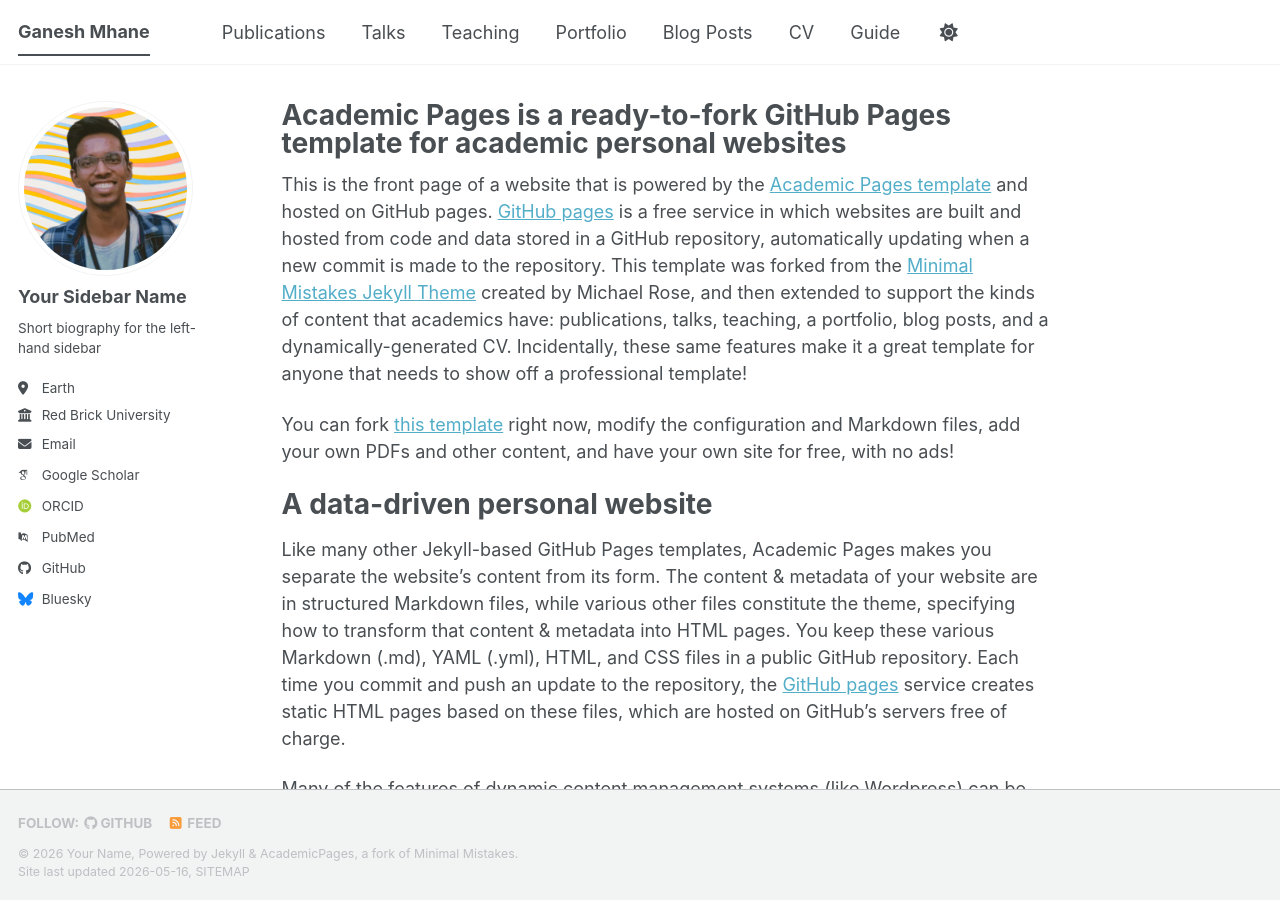
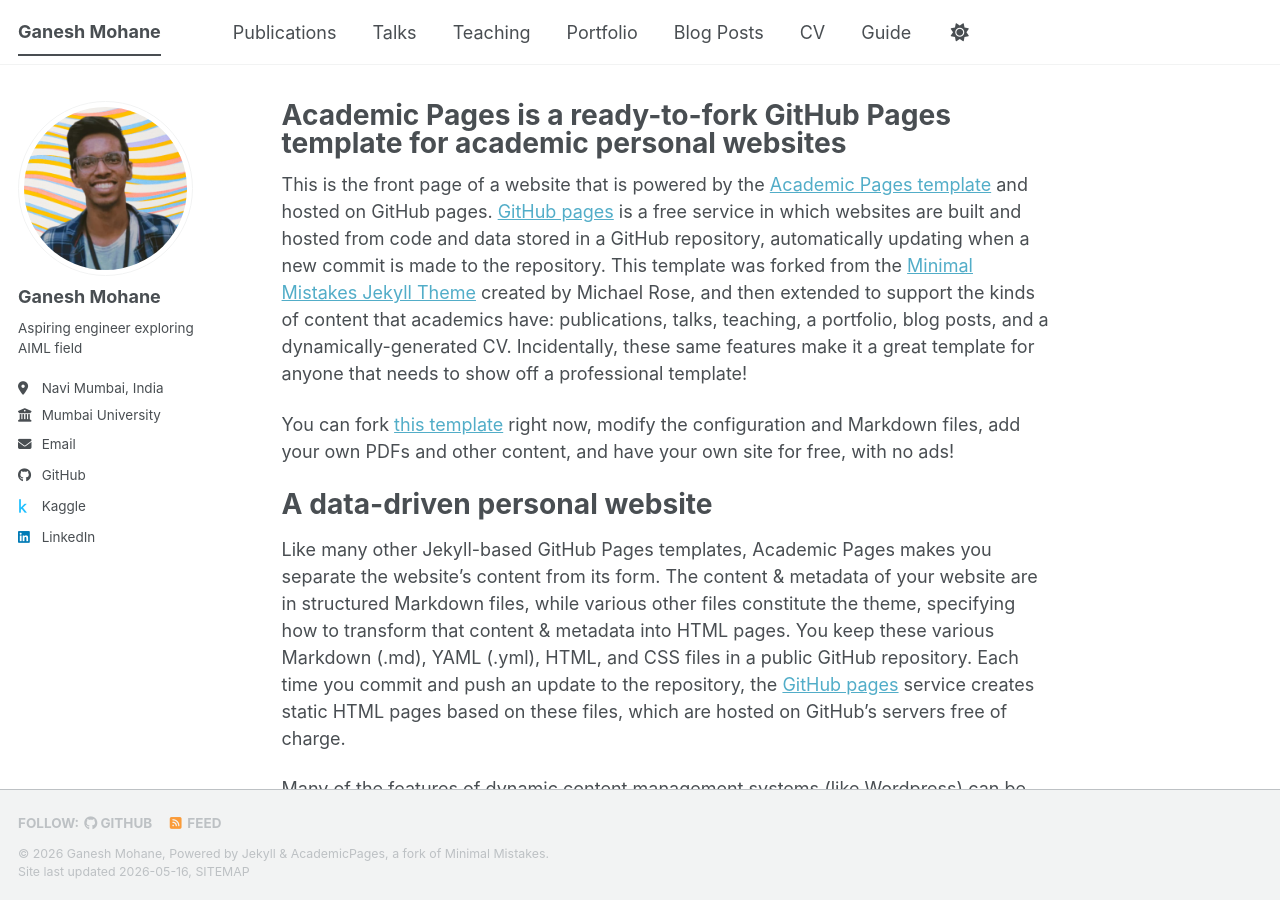
Before and after one commit to ganeshmohane/ganeshmohane.github.io, a Jekyll site: the page built from _pages/about.md, in a window 1280 px wide and 900 px high. Built offline with Jekyll 4.4.1, drawn with Linux system fonts in a browser that asks for light colours; some web fonts are replaced; a script bundle is joined from its source files by our own code; library files that are not in the unit come from our copies.

Commit message:
add my info

```diff
--- a/_config.yml
+++ b/_config.yml
@@ -9,14 +9,14 @@
 # Basic Site Settings
 locale                   : "en-US"
 site_theme               : "default" # The available themes options are "default", "air", "sunrise", "mint", "dirt" and "contrast"
-title                    : "Ganesh Mhane"
+title                    : "Ganesh Mohane"
 title_separator          : "-"
-name                     : &name "Your Name"
-description              : &description "Your Name's academic portfolio"   # Update this with a general description of your site, this is the default if not overridden by a page
-url                      : https://academicpages.github.io # The base hostname & protocol for your site e.g. "https://[your GitHub username].github.io",
+name                     : &name "Ganesh Mohane"
+description              : &description "Ganesh Mohane's academic portfolio"   # Update this with a general description of your site, this is the default if not overridden by a page
+url                      : https://ganeshmohane.github.io # The base hostname & protocol for your site e.g. "https://[your GitHub username].github.io",
                                                            # or if you already have some other page hosted on Github then use "https://[your GitHub username].github.io/[Your Repo Name]"
 baseurl                  : "" # the subpath of your site, e.g. "/blog"
-repository               : "academicpages/academicpages.github.io"
+repository               : "ganeshmohane/ganeshmohane.github.io"
 
 # Site Author - The following control what appear as part of the author content on the side bar.
 #               If a field is blank the icon and link will not appear, otherwise it will be shown.
@@ -24,24 +24,24 @@
 author:
   # Biographic information
   avatar           : "profile.png"
-  name             : "Your Sidebar Name"
+  name             : "Ganesh Mohane"
   pronouns         : # example: "she/her"
-  bio              : "Short biography for the left-hand sidebar"
-  location         : "Earth"
-  employer         : "Red Brick University"
+  bio              : "Aspiring engineer exploring AIML field"
+  location         : "Navi Mumbai, India"
+  employer         : "Mumbai University"
   uri              : # URL
-  email            : "none@example.org"
+  email            : "ganeshmohane5@gmail.com"
 
   # Academic websites
   academia         : # URL
   arxiv            : # URL - Update with the correct link to your profile
-  googlescholar    : "https://scholar.google.com/citations?user=PS_CX0AAAAAJ"
+  googlescholar    : #"https://scholar.google.com/citations?user=PS_CX0AAAAAJ"
   inspire-hep      : # URL
   impactstory      : # URL
-  orcid            : "https://orcid.org/yourorcidurl"
+  orcid            : #"https://orcid.org/yourorcidurl"
   semantic         : # URL
   ssrn             : # URL
-  pubmed           : "https://www.ncbi.nlm.nih.gov/pubmed/?term=john+snow"
+  pubmed           : #"https://www.ncbi.nlm.nih.gov/pubmed/?term=john+snow"
   researchgate     : # URL
   scopus           : # URL
   zotero           : # URL
@@ -51,13 +51,13 @@
   bitbucket        : # Username - Update with your username on the site
   codepen          : # Username
   dribbble         : # Username
-  github           : "academicpages"
-  kaggle           : # Username
+  github           : "ganeshmohane"
+  kaggle           : "ganeshmohane"
   stackoverflow    : # User number or user number and name (i.e., use "1" or "1/jeff-atwood")
 
   # Social media
   artstation       : # Username
-  bluesky          : "bsky.app" # Replace this with you Bluesky username
+  bluesky          : #"bsky.app" # Replace this with you Bluesky username
   facebook         : # Username
   flickr           : # Username
   foursquare       : # Username
@@ -66,7 +66,7 @@
   keybase          : # Username
   instagram        : # Username
   lastfm           : # Username
-  linkedin         : # Username
+  linkedin         : ganeshmohane
   mastodon         : # URL
   medium           : # URL
   pinterest        : # Username
```
